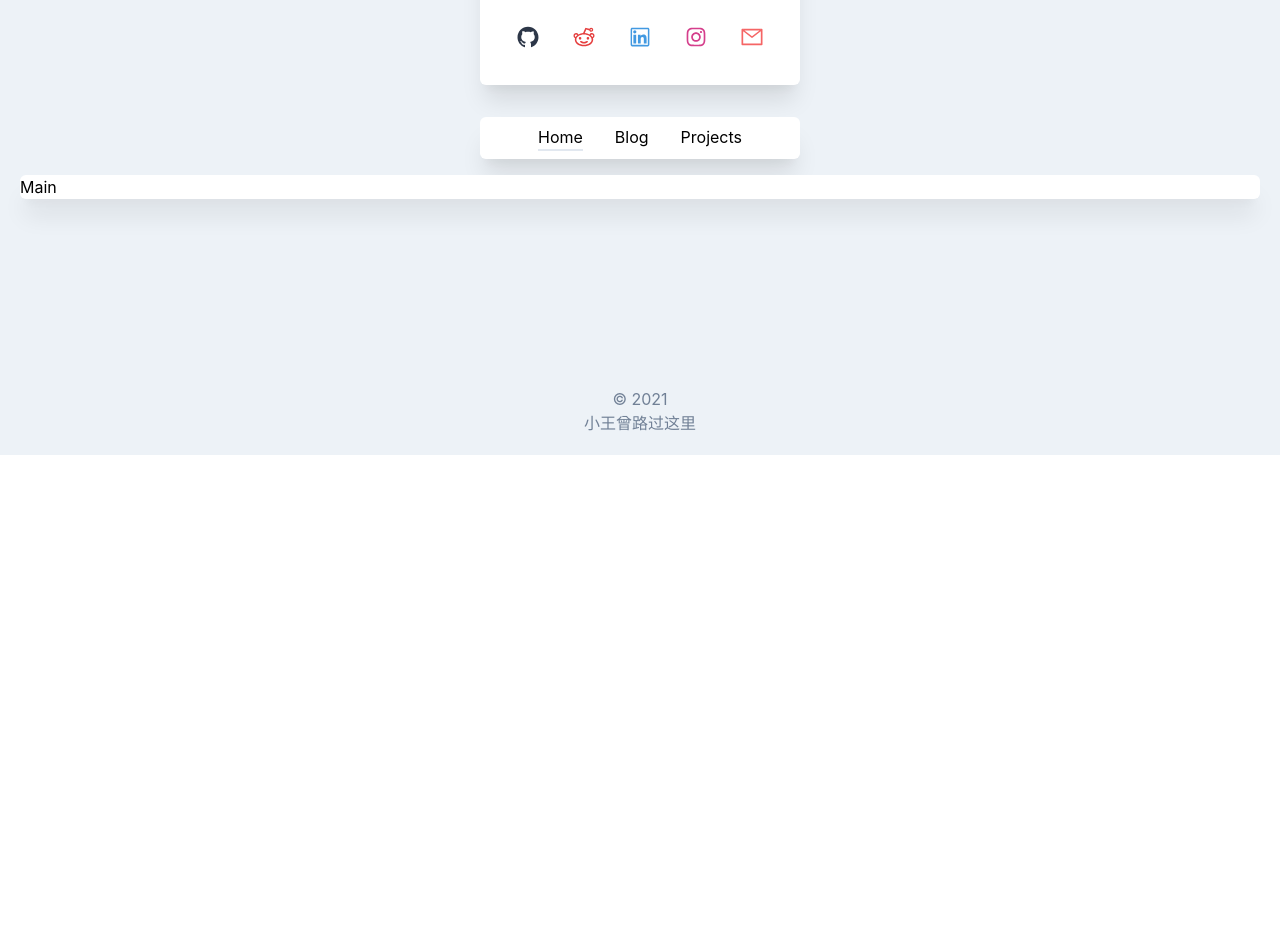
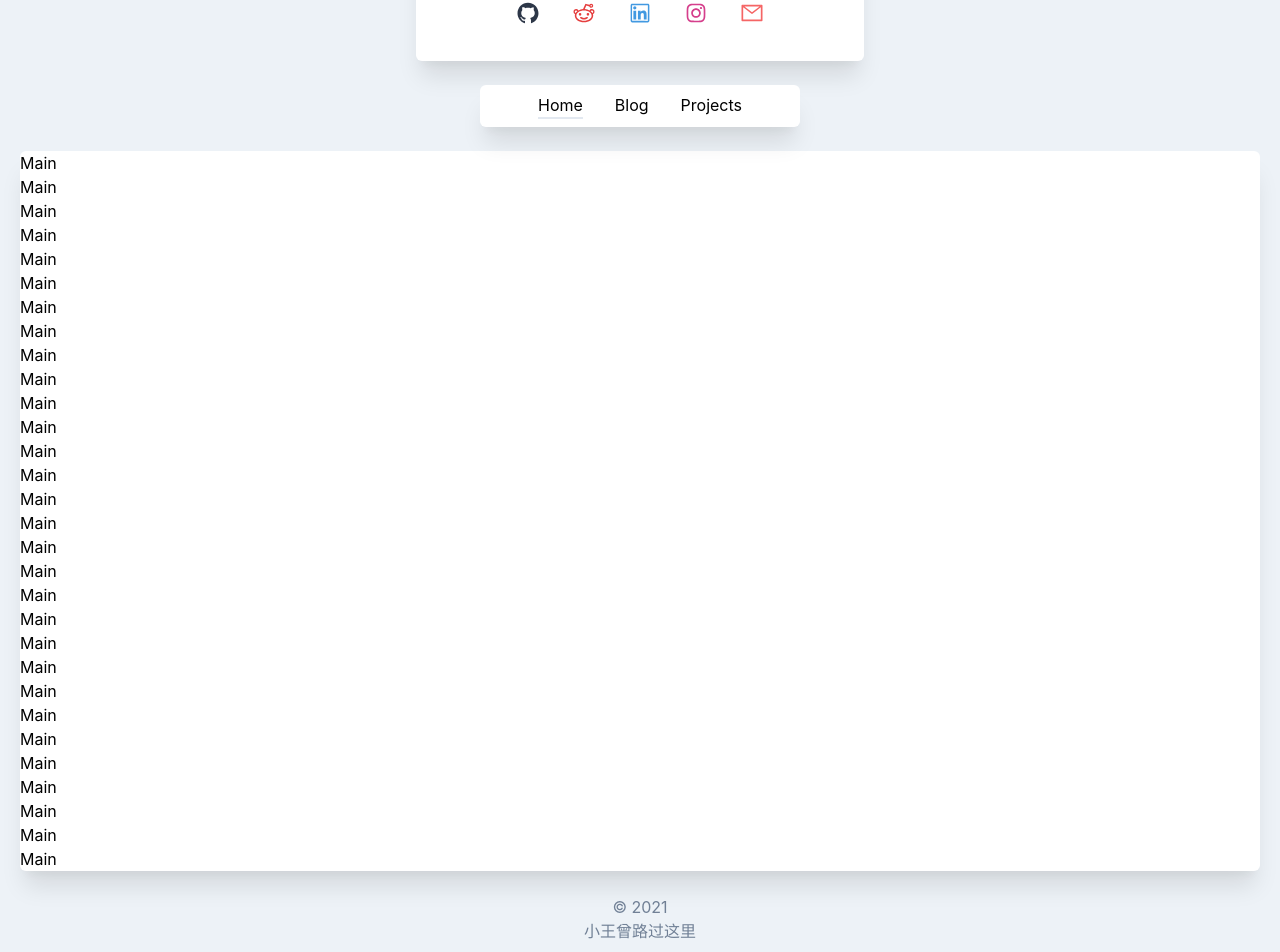
Before and after one commit to jwwang2003/junweiwang.me, a Next.js app: page / in a window 1280 px wide. Shown: the part 345-1297 px from the top of the page. Before the commit the page ends 800 px from the top, so only its background shows below. Built offline with nearby package versions, Linux system fonts and the light colour scheme.

Commit message:
small changes

```diff
--- a/components/HeaderCard.js
+++ b/components/HeaderCard.js
@@ -38,9 +38,14 @@ function Card() {
   const Redirect = (url) =>
     toast.warn(<RedirectWarning url={url} />)
 
+    const CopyEmail = () => {
+      navigator.clipboard.writeText('jwwang.03@outlook.com');
+      toast.success("Email copied!")
+    }
+
   return (
     <div className="w-full">
-      <div className="flex flex-col justify-center max-w-xs mx-auto bg-white shadow-xl rounded-md p-5">
+      <div className="flex flex-col justify-center max-w-md mx-auto bg-white shadow-xl rounded-md p-5">
         <div className="">
           <img className="w-32 mx-auto shadow-xl rounded-full" src="/me1.jpg" alt="Profile face" />
         </div>
@@ -95,7 +100,7 @@ function Card() {
               className="text-2xl m-1 p-1 sm:m-2 sm:p-2 text-red-500 hover:bg-red-500 rounded-full hover:text-white transition-colors duration-300"
               target="_blank"
               rel="noopener noreferrer"
-              onClick={() => Redirect(_email)}
+              onClick={() => CopyEmail()}
             >
               <AiOutlineMail />
               <span className="sr-only">Email</span>
--- a/components/Nav.js
+++ b/components/Nav.js
@@ -23,7 +23,7 @@ export default function Nav() {
 
   return (
     <AnimateSharedLayout>
-      <div className="w-full  mx-auto mt-8 mb-4">
+      <div className="w-full  mx-auto my-6">
         <nav className="flex flex-row flex-warp justify-center p-2 max-w-xs mx-auto bg-white shadow-xl rounded-md">
           {routes.map(({name, href}) => (
             <Link key={name} href={href} passHref>
--- a/package.json
+++ b/package.json
@@ -23,6 +23,7 @@
     "eslint": "8.5.0",
     "eslint-config-next": "12.0.7",
     "postcss": "^8.4.5",
+    "sass": "^1.45.0",
     "tailwindcss": "^3.0.7"
   }
 }
--- a/pages/_app.js
+++ b/pages/_app.js
@@ -3,7 +3,7 @@ import { AnimatePresence } from 'framer-motion'
 import AOS from 'aos'
 import 'aos/dist/aos.css'
 import 'normalize.css'
-import '../styles/globals.css'
+import '../styles/globals.scss'
 
 import { ToastContainer } from 'react-toastify';
 import 'react-toastify/dist/ReactToastify.css';
@@ -23,13 +23,13 @@ class MyApp extends App {
 
     return (
       <div className="flex flex-col min-h-screen pt-10 pb-5 px-3 sm:px-5 bg-gray-200">
-        <div data-aos="fade-down" data-aos-duration="400">
+        <div header-entrance-animation="">
           <HeaderCard />
         </div>
-        <div data-aos="fade-in" data-aos-duration="400" data-aos-delay="200">
+        <div nav-entrance-animation="" className="sticky top-0 z-10">
           <Nav />
         </div>
-        <div data-aos="fade-up" data-aos-duration="400" data-aos-delay="400">
+        <div content-entrance-animation="" className="mb-6" >
           <AnimatePresence exitBeforeEnter>
             <Component {...pageProps} key={router.route} />
           </AnimatePresence>
--- a/pages/index.js
+++ b/pages/index.js
@@ -4,7 +4,37 @@ export default function Home() {
 
   return (
     <Layout>
-      Main
+      <h1>Main</h1>
+      <h1>Main</h1>
+      <h1>Main</h1>
+      <h1>Main</h1>
+      <h1>Main</h1>
+      <h1>Main</h1>
+      <h1>Main</h1>
+      <h1>Main</h1>
+      <h1>Main</h1>
+      <h1>Main</h1>
+      <h1>Main</h1>
+      <h1>Main</h1>
+      <h1>Main</h1>
+      <h1>Main</h1>
+      <h1>Main</h1>
+      <h1>Main</h1>
+      <h1>Main</h1>
+      <h1>Main</h1>
+      <h1>Main</h1>
+      <h1>Main</h1>
+      <h1>Main</h1>
+      <h1>Main</h1>
+      <h1>Main</h1>
+      <h1>Main</h1>
+      <h1>Main</h1>
+      <h1>Main</h1>
+      <h1>Main</h1>
+      <h1>Main</h1>
+      <h1>Main</h1>
+      <h1>Main</h1>
+
     </Layout>
   )
 }
--- a/styles/globals.css
+++ /dev/null
@@ -1,26 +0,0 @@
-@tailwind base;
-@tailwind components;
-@tailwind utilities;
-
-@layer components {
-  .nav-underline {
-    @apply w-full border-b-2 border-gray-300;
-  }
-}
-
-html,
-body {
-  padding: 0;
-  margin: 0;
-  font-family: -apple-system, BlinkMacSystemFont, Segoe UI, Roboto, Oxygen,
-    Ubuntu, Cantarell, Fira Sans, Droid Sans, Helvetica Neue, sans-serif;
-}
-
-a {
-  color: inherit;
-  text-decoration: none;
-}
-
-* {
-  box-sizing: border-box;
-}
--- /dev/null
+++ b/styles/globals.scss
@@ -0,0 +1,52 @@
+@tailwind base;
+@tailwind components;
+@tailwind utilities;
+
+html,
+body {
+  padding: 0;
+  margin: 0;
+  font-family: -apple-system, BlinkMacSystemFont, Segoe UI, Roboto, Oxygen,
+    Ubuntu, Cantarell, Fira Sans, Droid Sans, Helvetica Neue, sans-serif;
+}
+
+a {
+  color: inherit;
+  text-decoration: none;
+}
+
+* {
+  box-sizing: border-box;
+}
+
+@layer components {
+  .nav-underline {
+    @apply w-full border-b-2 border-gray-300;
+  }
+}
+
+@mixin init-animate($delay) {
+  opacity: 0;
+  animation: animate 0.4s ease $delay 1 forwards;
+}
+
+[header-entrance-animation] {
+  @include init-animate(0s);
+  transform: translateY(-100px);
+}
+
+[nav-entrance-animation] {
+  @include init-animate(0.3s)
+}
+
+[content-entrance-animation] {
+  @include init-animate(0.6s);
+  transform: translateY(100px);
+}
+
+@keyframes animate {
+  to {
+    opacity: 1;
+    transform: initial;
+  }
+}
```
Also changed, not shown: 1 other file (tests, documents, lock files or other folders).
